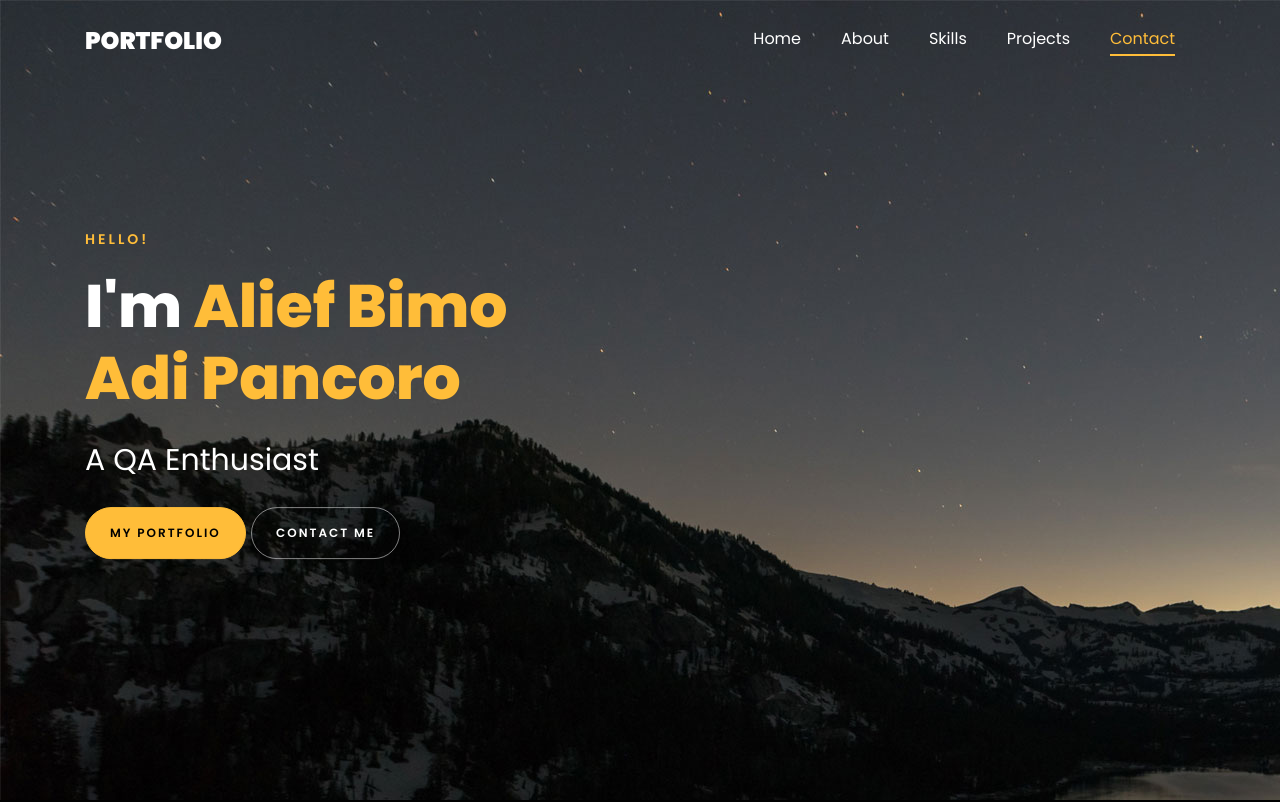
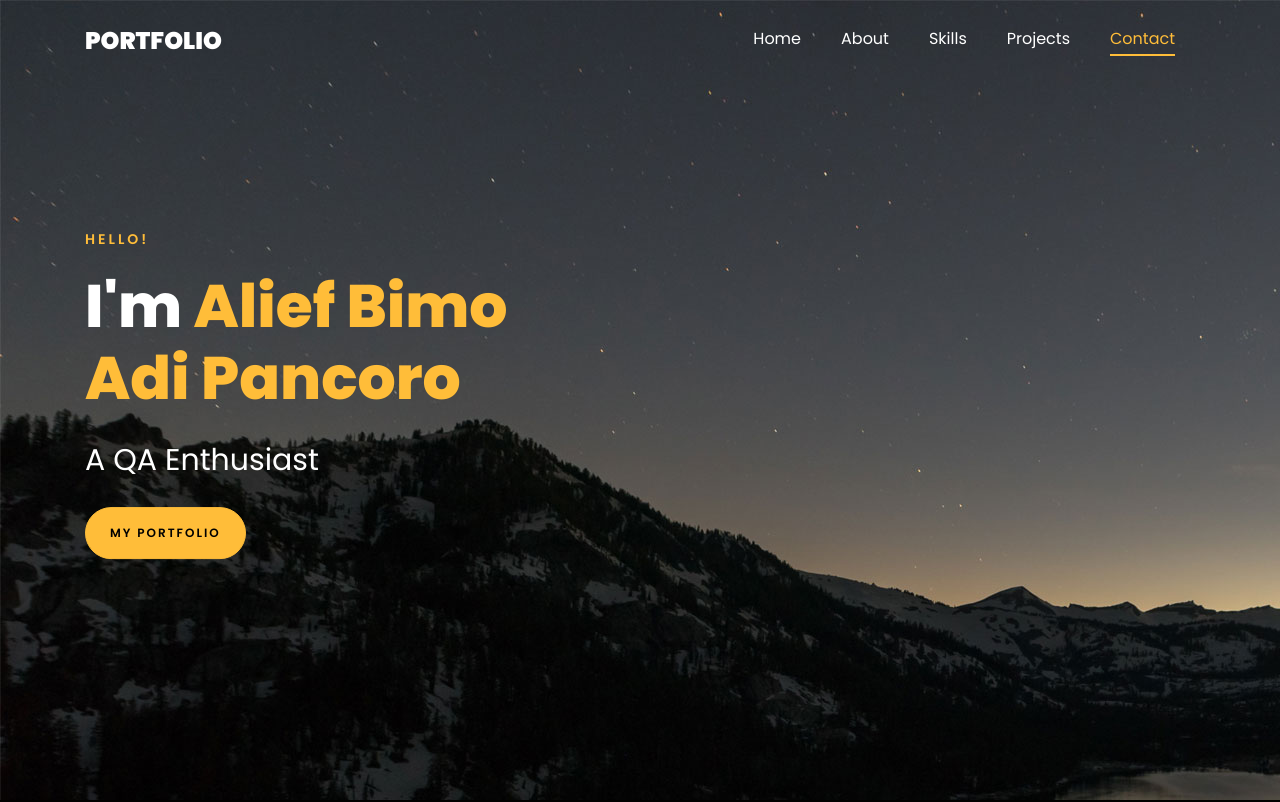
Before and after one commit to alief-bimo/Portfolio, a plain HTML site: page index.html in a window 1280 px wide. Shown: the top 802 px of the page. Drawn offline with Linux system fonts and the light colour scheme; files whose address does not match are found by name.

Commit message:
test change

```diff
--- a/index.html
+++ b/index.html
@@ -65,8 +65,7 @@
 								<span class="subheading">Hello!</span>
 								<h1 class="mb-4 mt-3">I'm <span>Alief Bimo Adi Pancoro</span></h1>
 								<h2 class="mb-4">A QA Enthusiast</h2>
-								<p><a href="#projects-section" class="btn btn-primary py-3 px-4">My Portfolio</a> <a href="#contact-section"
-										class="btn btn-white btn-outline-white py-3 px-4">Contact Me</a></p>
+								<p><a href="#projects-section" class="btn btn-primary py-3 px-4">My Portfolio</a>
 							</div>
 						</div>
 					</div>
```
